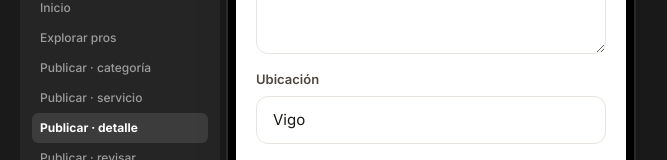
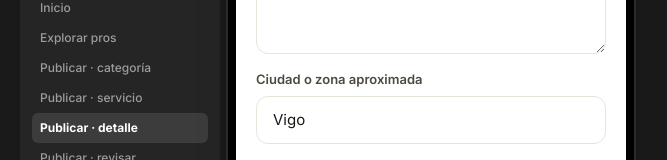
Before and after one commit to mfuentesiglesias/arranxos-v3, a Next.js app: page /cliente/publicar/detalle in a window 1280 px wide. Shown: the part 300-460 px from the top of the page, without its empty margins (317-984 px from the left). Built offline with nearby package versions, Linux system fonts and the light colour scheme.

Commit message:
Remove Galicia-only copy from main flows

```diff
--- a/src/app/(cliente)/cliente/inicio/page.tsx
+++ b/src/app/(cliente)/cliente/inicio/page.tsx
@@ -132,7 +132,7 @@ export default function HomeClientePage() {
         )}
 
         {/* Top pros */}
-        <SectionHeading title="Top profesionales en Vigo" action="Ver mapa" href="/cliente/explorar" />
+        <SectionHeading title="Top profesionales cerca de ti" action="Ver mapa" href="/cliente/explorar" />
         <div className="flex flex-col gap-2.5 mb-5">
           {topPros.map((p) => (
             <ProCard key={p.id} pro={p} href={`/profesional/perfil?id=${p.id}`} />
--- a/src/app/(cliente)/cliente/publicar/detalle/page.tsx
+++ b/src/app/(cliente)/cliente/publicar/detalle/page.tsx
@@ -57,7 +57,7 @@ function DetalleInner() {
           {leaks.length > 0 && <AntiLeakAlert leaks={leaks} />}
 
           <Select
-            label="Ubicación"
+            label="Ciudad o zona aproximada"
             value={location}
             onChange={(e) => setLocation(e.target.value)}
           >
@@ -71,7 +71,7 @@ function DetalleInner() {
               "Ferrol",
               "Sanxenxo",
               "Cangas",
-              "Otro (Galicia)",
+              "Otra ciudad",
             ].map((c) => (
               <option key={c}>{c}</option>
             ))}
--- a/src/app/layout.tsx
+++ b/src/app/layout.tsx
@@ -4,9 +4,9 @@ import { InstallPrompt } from "@/components/layout/install-prompt";
 import "./globals.css";
 
 export const metadata: Metadata = {
-  title: "Arranxos — Servicios de confianza en Galicia",
+  title: "Arranxos — Servicios de confianza cerca de ti",
   description:
-    "Conecta con profesionales verificados en Galicia. Pago protegido, sin sorpresas.",
+    "Conecta con profesionales verificados cerca de ti. Pago protegido, sin sorpresas.",
   manifest: "/manifest.json",
   appleWebApp: {
     capable: true,
--- a/src/app/register/page.tsx
+++ b/src/app/register/page.tsx
@@ -130,7 +130,7 @@ function RegisterInner() {
                 ))}
               </Select>
               <Select
-                label="Zona de trabajo principal"
+                label="Ciudad base de trabajo"
                 value={form.zone}
                 onChange={(e) => upd("zone", e.target.value)}
               >
@@ -142,7 +142,7 @@ function RegisterInner() {
                   "Ourense",
                   "Lugo",
                   "Ferrol",
-                  "Toda Galicia",
+                  "Hasta mi radio de acción",
                 ].map((z) => (
                   <option key={z}>{z}</option>
                 ))}
--- a/src/app/splash/page.tsx
+++ b/src/app/splash/page.tsx
@@ -15,7 +15,7 @@ export default function SplashPage() {
         <Logo size={64} light />
       </div>
       <p className="text-white/80 text-[14px] font-medium tracking-wide">
-        Servicios de confianza en Galicia
+        Servicios de confianza cerca de ti
       </p>
     </div>
   );
```
Also changed, not shown: public/manifest.json.
